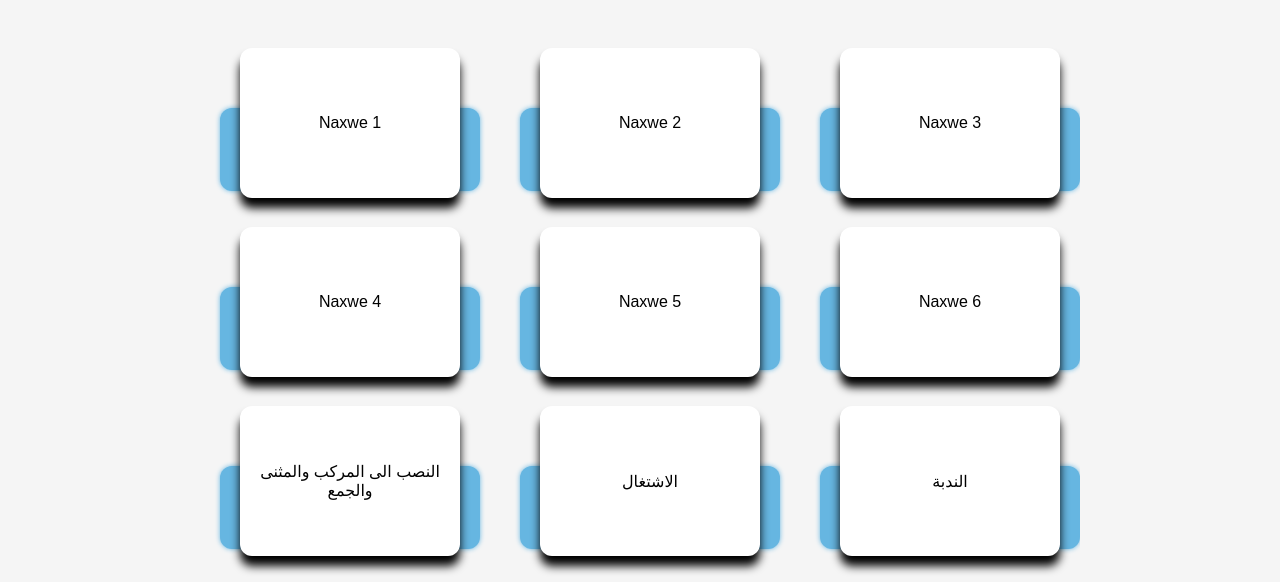
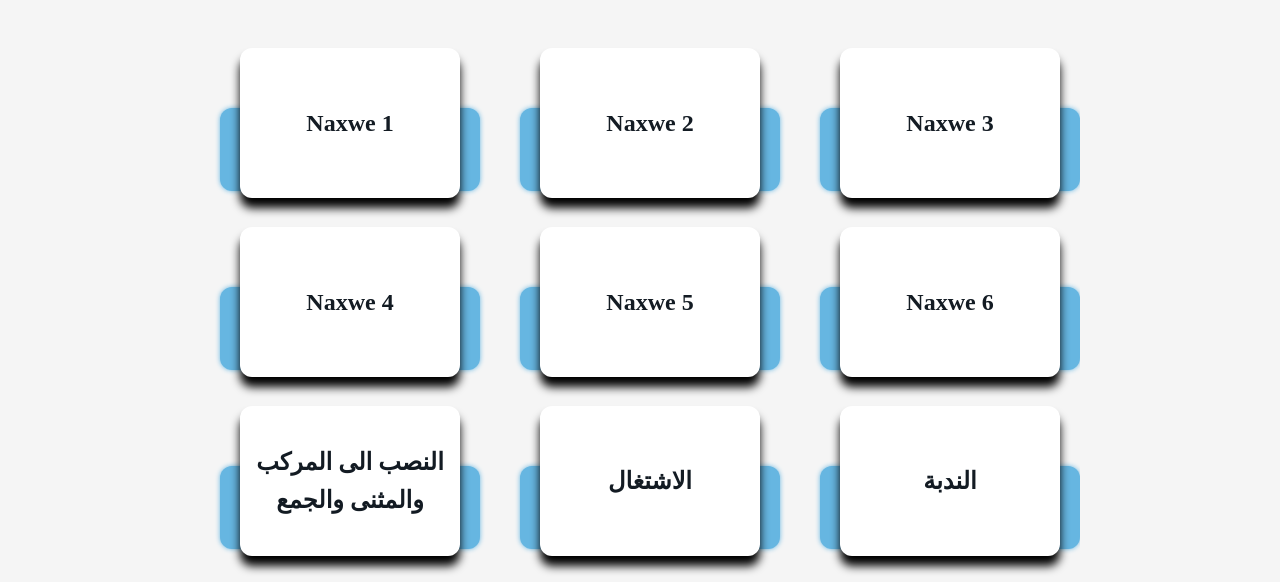
Before and after one commit to Amb1val3ntAx3/markaz_al_hidayah, a website: page pages/naxwah/naxwah.html in a window 1280 px wide. Shown: the part 218-800 px from the top of the page. Drawn offline with Linux system fonts and the light colour scheme; a web font is replaced by a local one.

Commit message:
Update styles.css

```diff
--- a/styles.css
+++ b/styles.css
@@ -366,6 +366,26 @@ a.active, a:hover {
   display: block;
 }
 
+.card-image.arabic-text {
+  width: 220px;
+  height: 150px;
+  background-color: white;
+  color: #131B23;
+  border-radius: 12px;
+  font-size: 24px;
+  font-weight: bold;
+  font-family: 'Amiri', 'Scheherazade', serif;
+  display: flex;
+  align-items: center;
+  justify-content: center;
+  text-align: center;
+  direction: rtl;
+  line-height: 1.6;
+  padding: 10px;
+  box-shadow: black 0px 10px 10px;
+  position: absolute;
+  bottom: 150px;
+}
 .card-image:hover {
 
   bottom: 160px;
```
